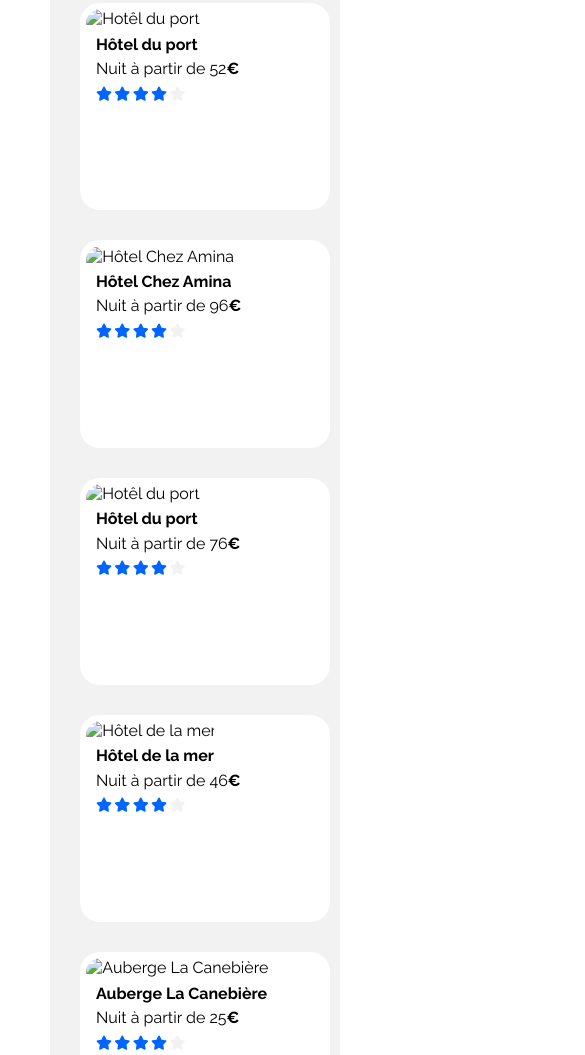
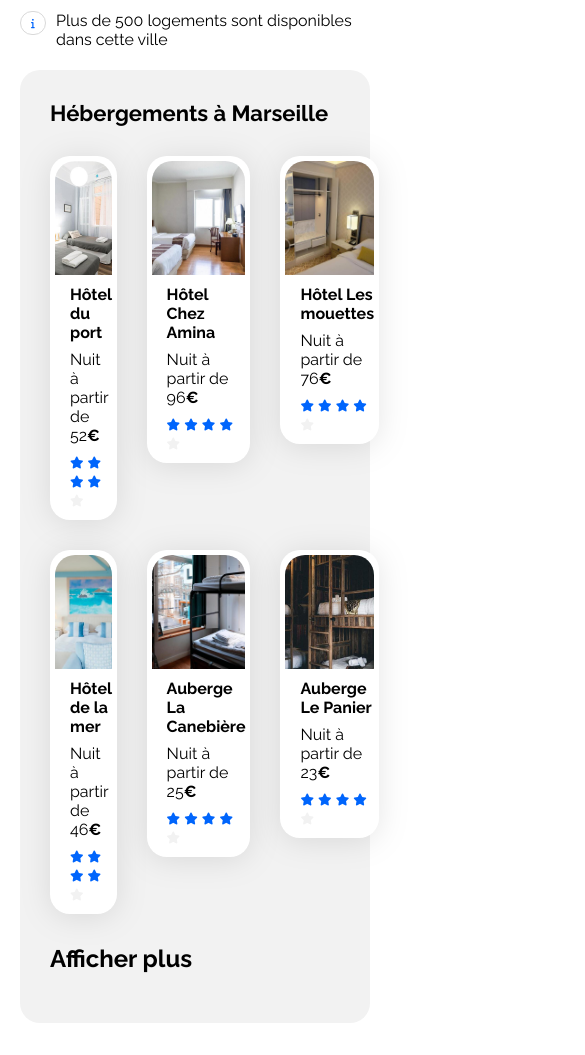
Before and after one commit to Oxmada/Projet_1, a plain HTML site: page index.html in a window 390 px wide. Shown: the part 597-1652 px from the top of the page, 585 px wide, since content can reach past the window. Drawn offline with Linux system fonts and the light colour scheme.

Commit message:
modif tablette version

```diff
--- a/css/style.css
+++ b/css/style.css
@@ -77,6 +77,51 @@ a {
     width: 65%;
 }
 
+.hebergements-cards {
+    display: grid;
+    grid-template-columns: 1fr 1fr 1fr;
+    margin-top: 30px;
+    margin-bottom: 30px;
+    gap: 30px;
+}
+
+.hebergements-cards .card {
+    display: flex;
+    flex-direction: column;
+}
+
+.hebergements-cards img {
+    width: 100%;
+    height: 114px;
+    border-top-left-radius: 20px;
+    border-top-right-radius: 20px;
+}
+
+.hebergements-cards .card-content {
+    box-sizing: border-box;
+    padding-left: 15px;
+    display: flex;
+    flex-direction: column;
+}
+
+.hebergements-cards .card-title {
+    margin-top: 10px;
+    margin-bottom: 8px;
+}
+
+.hebergements-cards .card-subtitle {
+    margin: 0;
+}
+
+.hebergements-cards .card-rating {
+    margin-top: 8px;
+    margin-bottom: 5px;
+}
+
+.title-afficher-plus {
+    margin-bottom: 30px;
+}
+
 /****** Populaires ***********/
 .populaires {
     width: 32%;
@@ -123,50 +168,6 @@ a {
 }
 
 
-
-
-/* Le code ci-dessous correspond à la version responsive uniquement */
-
-/****** Media queries ***********/
-/* Medium devices (tablets, less/equal than 1024px) */
-@media (max-width: 1024px) {
-    .hebergements-and-populaires {
-        flex-direction: column;
-    }
-
-    .hebergements {
-        width: 100%;
-    }
-
-    .populaires {
-        width: 100%;
-        margin-top: 50px;
-    }
-
-    .populaires-cards {
-        display: flex;
-        flex-direction: row;
-        justify-content: space-between;
-    }
-
-    .populaires-cards a {
-        width: 30%;
-    }
-
-    .populaires-cards .card-title {
-        font-size: 14px;
-    }
-
-    .populaires-cards .card-subtitle {
-        font-size: 13px;
-    }
-}
-
-/* Small devices (phones, less than 768px) */
-@media (max-width: 767.98px) {
-    /* ... */
-}
-
 /* Balises du Header */
 
 
@@ -198,28 +199,15 @@ nav a:hover {
     border-top: #9747FF solid 2px;
 }
 
-/* Balises générales */
+/* Section numéro 1 */
 
-H2 {
-    font-family: 'Raleway', sans-serif;
-    font-weight: 700;
-    font-size: 22px;
-    margin: 0;
-}
-H3 {
-    font-family: 'Raleway', sans-serif;
-    font-weight: 700;
-    font-size: 16px;
-    margin: 0;
+.title-form {
+    margin-bottom: 8px;
 }
 
-p {
-    font-size: 16px;
-    font-family: 'Raleway', sans-serif;
-    margin: 0;
+.subtitle-form {
+    margin-top: 0;
 }
-
-/* Section numéro 1 */
 
 .form_location {
     display: flex;
@@ -288,7 +276,6 @@ input::placeholder {
 }
 
 .container-filtre {
-    height: 50px;
     display: flex;
     flex-direction: row;
     gap: 15px;
@@ -305,9 +292,15 @@ input::placeholder {
     border: solid 2px #D9D9D9;
     display: flex;
     align-items: center;
-    padding-right: 15px;
     border-radius: 25px;
+    padding: 13px 8px;
+
 }
+ .filtre h3 {
+    margin: 0;
+ }
+
+
 
 .filtre:hover {
     background-color: #DEEBFF;
@@ -319,7 +312,7 @@ input::placeholder {
     height: 22px;
     font-size: 22px;
     padding-right: 10px;
-    padding-left: 15px;
+    padding-left: 10px;
 }
 
 .information {
@@ -348,51 +341,9 @@ input::placeholder {
     padding-left: 10px;
 }
 
-/* Section numéro 2 */
-
-.hebergements-marseille {
-    display: flex;
-    flex-direction: row;
-    gap: 30px;
-    flex-wrap: wrap;
-    margin-top: 30px;
-    margin-bottom: 30px;
+.information p {
+    margin: 0;
 }
-
-.hebergements-marseille-card {
-    height: 207.25px;
-    width: 250.33px;
-    border: none;
-    border-radius: 20px;
-    background-color: #FFFF;
-}
-
-.hebergements-marseille-image-card img {
-    width: 95%;
-    padding: 2.5% 2.5% 2.5% 2.5%;
-    height: 114px;
-    object-fit: cover;
-    border: none;
-    border-radius: 20px 20px 0 0 ;
-}
-
-.description-card {
-    padding-left: 16px;
-    display: flex;
-    flex-direction: column;
-    gap: 5.5px;
-}
-
-.note-étoiles i {
-    width: 14.25px;
-    height: 13.25px;
-    font-size: 14.25px;
-}
-
-.note-étoiles span i {
-    color: #F2F2F2;
-}
-
 
 /* Balises section numéro 3 */
 
@@ -406,30 +357,34 @@ input::placeholder {
     display: flex;
     flex-direction: row;
     gap: 30px;
-    flex-wrap: wrap;
+}
+.activites-marseille a {
+    width: 25%;
+    display: block;
+    text-decoration: none;
 }
 
-.activites-marseille-card {
+.activites-marseille .card {
 
-    height: 439px;
-    width: 297.5px;
+    width: 100%;
     border: none;
     border-radius: 20px;
     box-shadow: rgba(149, 157, 165, 0.2) 0px 8px 24px;
     margin-top: 30px;
     margin-bottom: 30px;
+    padding: 0;
 }
 
-.activites-marseille-card img {
+.activites-marseille .card img {
     object-fit: cover;
     border: none;
     border-radius: 20px 20px 0 0 ;
     width: 100%;
     height: 380px;
 }
-.description-card-activites {
+
+.activites-marseille .card .card-title {
     padding-left: 19px;
-    padding-top: 15px;
 }
 
 /* Balises du footer */
@@ -440,13 +395,78 @@ footer {
 
 .informations-footer {
     display: flex;
-    flex-direction: row;
     padding: 20px;
+    justify-content: space-between;
+    width: 100%;
 }
 
 .informations-footer-bloc {
     display: flex;
     flex-direction: column;
-    gap: 20px;
-    width: 446.67px;
+    width: 32%;
+    gap: 15px;
 }
+
+.informations-footer-bloc h2 {
+    margin: 0;
+}
+.informations-footer-bloc p {
+    margin: 0;
+}
+
+/****** Media queries ***********/
+/* Medium devices (tablets, less/equal than 1024px) */
+@media (max-width: 1024px) {
+
+    .main-container {
+
+        padding: 0 20px;
+    }
+    .container-filtre {
+        flex-wrap: wrap;
+    }
+    .label-filtre {
+
+        width: 100%;
+    }
+
+    .hebergements-and-populaires {
+        flex-direction: column;
+    }
+
+    .hebergements {
+        width: 100%;
+    }
+
+    .populaires {
+        width: 100%;
+        margin-top: 50px;
+    }
+
+    .populaires-cards {
+        display: flex;
+        flex-direction: row;
+        justify-content: space-between;
+    }
+
+    .populaires-cards a {
+        width: 30%;
+    }
+
+    .populaires-cards .card-title {
+        font-size: 14px;
+    }
+
+    .populaires-cards .card-subtitle {
+        font-size: 13px;
+    }
+
+    .activites-marseille .card img {
+        height: 200px;
+    }
+}
+
+/* Small devices (phones, less than 768px) */
+@media (max-width: 767.98px) {
+    /* ... */
+}
--- a/index.html
+++ b/index.html
@@ -31,14 +31,15 @@
 
         <main>
 
-            <section>
-
-                <h2>Trouvez votre hébergement pour des vacances de rêve</h2>
-                <P>En plein centre-ville ou en pleine nature</P>
+            <section class="section-1">
+                <h2 class="title-form">Trouvez votre hébergement pour des vacances de rêve</h2>
+                <P class="subtitle-form">En plein centre-ville ou en pleine nature</P>
 
                 <form class="form_location" action="" method="get">
                     <div class="label">
-                        <label for="location"><i class="fa-solid fa-location-dot"></i></label>
+                        <label for="location">
+                            <i class="fa-solid fa-location-dot"></i>
+                        </label>
                     </div>
                     <div class="input">
                         <input type="text" name="location" id="location" placeholder="Marseille, France" />
@@ -49,9 +50,7 @@
                 </form>
 
                 <div class="container-filtre">
-                    <div class="label-filtre">
-                        <H3>Filtres</H3>
-                    </div>
+                        <H3 class="label-filtre">Filtres</H3>
                     <div class="filtre">
                         <i class="fa-solid fa-money-bill-wave"></i>
                         <H3>Économique</H3>
@@ -81,128 +80,123 @@
 
             <div class="hebergements-and-populaires">
 
-                <section class="hebergements">
+                <section class="hebergements" id="hebergements">
 
-                    <H2>Hébergements à Marseille</H2>
+                    <h2 class="section-title">Hébergements à Marseille</h2>
 
-                    <div class="hebergements-marseille">
+                    <div class="hebergements-cards">
+
                         <a href="#">
-                            <article class="hebergements-marseille-card">
-                                <div class="hebergements-marseille-image-card">
-                                    <img src="./Images/Hebergements/fred-kleber.jpg" alt="Hotêl du port">
-                                </div>
-                                <div class="description-card">
-                                    <H3>Hôtel du port</H3>
-                                    <p>Nuit à partir de 52<span class="euro">€</span></p>
-                                    <div class="note-étoiles">
-                                        <i class="fa-solid fa-star"></i>
-                                        <i class="fa-solid fa-star"></i>
-                                        <i class="fa-solid fa-star"></i>
-                                        <i class="fa-solid fa-star"></i>
-                                        <span><i class="fa-solid fa-star"></i></span>
+                            <article class="card">
+                                <img src="./images/hebergements/fred-kleber.jpg" alt="Hôtel du port">
+                                <div class="card-content">
+                                    <h3 class="card-title">Hôtel du port</h3>
+                                    <p class="card-subtitle">Nuit à partir de 52<span class="euro">€</span></p>
+                                    <div class="card-rating">
+                                        <i class="fa-xs fa-solid fa-star" aria-hidden="true"></i>
+                                        <i class="fa-xs fa-solid fa-star" aria-hidden="true"></i>
+                                        <i class="fa-xs fa-solid fa-star" aria-hidden="true"></i>
+                                        <i class="fa-xs fa-solid fa-star" aria-hidden="true"></i>
+                                        <i class="fa-xs fa-solid fa-star neutral-star" aria-hidden="true"></i>
+                                        <span class="sr-only">Note de 4 sur 5</span>
                                     </div>
                                 </div>
                             </article>
                         </a>
 
                         <a href="#">
-                            <article class="hebergements-marseille-card">
-                                <div class="hebergements-marseille-image-card">
-                                    <img src="./Images/Hebergements/febrian-zakaria.jpg" alt="Hôtel Chez Amina">
-                                </div>
-                                <div class="description-card">
-                                    <H3>Hôtel Chez Amina</H3>
-                                    <p>Nuit à partir de 96<span class="euro">€</span></p>
-                                    <div class="note-étoiles">
-                                        <i class="fa-solid fa-star"></i>
-                                        <i class="fa-solid fa-star"></i>
-                                        <i class="fa-solid fa-star"></i>
-                                        <i class="fa-solid fa-star"></i>
-                                        <span><i class="fa-solid fa-star"></i></span>
+                            <article class="card">
+                                <img src="./images/hebergements/febrian-zakaria.jpg" alt="Hôtel Chez Amina">
+                                <div class="card-content">
+                                    <h3 class="card-title">Hôtel Chez Amina</h3>
+                                    <p class="card-subtitle">Nuit à partir de 96<span class="euro">€</span></p>
+                                    <div class="card-rating">
+                                        <i class="fa-xs fa-solid fa-star" aria-hidden="true"></i>
+                                        <i class="fa-xs fa-solid fa-star" aria-hidden="true"></i>
+                                        <i class="fa-xs fa-solid fa-star" aria-hidden="true"></i>
+                                        <i class="fa-xs fa-solid fa-star" aria-hidden="true"></i>
+                                        <i class="fa-xs fa-solid fa-star neutral-star" aria-hidden="true"></i>
+                                        <span class="sr-only">Note de 4 sur 5</span>
                                     </div>
                                 </div>
                             </article>
                         </a>
 
                         <a href="#">
-                            <article class="hebergements-marseille-card">
-                                <div class="hebergements-marseille-image-card">
-                                    <img src="./Images/Hebergements/reisetopia.jpg" alt="Hotêl du port">
-                                </div>
-                                <div class="description-card">
-                                    <H3>Hôtel du port</H3>
-                                    <p>Nuit à partir de 76<span class="euro">€</span></p>
-                                    <div class="note-étoiles">
-                                        <i class="fa-solid fa-star"></i>
-                                        <i class="fa-solid fa-star"></i>
-                                        <i class="fa-solid fa-star"></i>
-                                        <i class="fa-solid fa-star"></i>
-                                        <span><i class="fa-solid fa-star"></i></span>
+                            <article class="card">
+                                <img src="./images/hebergements/reisetopia.jpg" alt="Hôtel Les Mouettes">
+                                <div class="card-content">
+                                    <h3 class="card-title">Hôtel Les mouettes</h3>
+                                    <p class="card-subtitle">Nuit à partir de 76<span class="euro">€</span></p>
+                                    <div class="card-rating">
+                                        <i class="fa-xs fa-solid fa-star" aria-hidden="true"></i>
+                                        <i class="fa-xs fa-solid fa-star" aria-hidden="true"></i>
+                                        <i class="fa-xs fa-solid fa-star" aria-hidden="true"></i>
+                                        <i class="fa-xs fa-solid fa-star" aria-hidden="true"></i>
+                                        <i class="fa-xs fa-solid fa-star neutral-star" aria-hidden="true"></i>
+                                        <span class="sr-only">Note de 4 sur 5</span>
                                     </div>
                                 </div>
                             </article>
                         </a>
 
                         <a href="#">
-                            <article class="hebergements-marseille-card">
-                                <div class="hebergements-marseille-image-card">
-                                    <img src="./Images/Hebergements/annie-spratt.jpg" alt="Hôtel de la mer">
-                                </div>
-                                <div class="description-card">
-                                    <H3>Hôtel de la mer</H3>
-                                    <p>Nuit à partir de 46<span class="euro">€</span></p>
-                                    <div class="note-étoiles">
-                                        <i class="fa-solid fa-star"></i>
-                                        <i class="fa-solid fa-star"></i>
-                                        <i class="fa-solid fa-star"></i>
-                                        <i class="fa-solid fa-star"></i>
-                                        <span><i class="fa-solid fa-star"></i></span>
+                            <article class="card">
+                                <img src="./images/hebergements/annie-spratt.jpg" alt="Hôtel de la mer">
+                                <div class="card-content">
+                                    <h3 class="card-title">Hôtel de la mer</h3>
+                                    <p class="card-subtitle">Nuit à partir de 46<span class="euro">€</span></p>
+                                    <div class="card-rating">
+                                        <i class="fa-xs fa-solid fa-star" aria-hidden="true"></i>
+                                        <i class="fa-xs fa-solid fa-star" aria-hidden="true"></i>
+                                        <i class="fa-xs fa-solid fa-star" aria-hidden="true"></i>
+                                        <i class="fa-xs fa-solid fa-star" aria-hidden="true"></i>
+                                        <i class="fa-xs fa-solid fa-star neutral-star" aria-hidden="true"></i>
+                                        <span class="sr-only">Note de 4 sur 5</span>
                                     </div>
                                 </div>
                             </article>
                         </a>
 
                         <a href="#">
-                            <article class="hebergements-marseille-card">
-                                <div class="hebergements-marseille-image-card">
-                                    <img src="./Images/Hebergements/marcus-loke.jpg" alt="Auberge La Canebière">
-                                </div>
-                                <div class="description-card">
-                                    <H3>Auberge La Canebière</H3>
-                                    <p>Nuit à partir de 25<span class="euro">€</span></p>
-                                    <div class="note-étoiles">
-                                        <i class="fa-solid fa-star"></i>
-                                            <i class="fa-solid fa-star"></i>
-                                        <i class="fa-solid fa-star"></i>
-                                        <i class="fa-solid fa-star"></i>
-                                        <span><i class="fa-solid fa-star"></i></span>
+                            <article class="card">
+                                <img src="./images/hebergements/marcus-loke.jpg" alt="Auberge La Canebière">
+                                <div class="card-content">
+                                    <h3 class="card-title">Auberge La Canebière</h3>
+                                    <p class="card-subtitle">Nuit à partir de 25<span class="euro">€</span></p>
+                                    <div class="card-rating">
+                                        <i class="fa-xs fa-solid fa-star" aria-hidden="true"></i>
+                                        <i class="fa-xs fa-solid fa-star" aria-hidden="true"></i>
+                                        <i class="fa-xs fa-solid fa-star" aria-hidden="true"></i>
+                                        <i class="fa-xs fa-solid fa-star" aria-hidden="true"></i>
+                                        <i class="fa-xs fa-solid fa-star neutral-star" aria-hidden="true"></i>
+                                        <span class="sr-only">Note de 4 sur 5</span>
                                     </div>
                                 </div>
                             </article>
                         </a>
 
                         <a href="#">
-                            <article class="hebergements-marseille-card">
-                                <div class="hebergements-marseille-image-card">
-                                    <img src="./Images/Hebergements/nicate-lee.jpg" alt="Auberge Le Panier">
-                                </div>
-                                <div class="description-card">
-                                    <H3>Auberge Le Panier</H3>
-                                    <p>Nuit à partir de 25<span class="euro">€</span></p>
-                                    <div class="note-étoiles">
-                                        <i class="fa-solid fa-star"></i>
-                                        <i class="fa-solid fa-star"></i>
-                                        <i class="fa-solid fa-star"></i>
-                                        <i class="fa-solid fa-star"></i>
-                                        <span><i class="fa-solid fa-star"></i></span>
+                            <article class="card">
+                                <img src="./images/hebergements/nicate-lee.jpg" alt="Auberge Le Panier">
+                                <div class="card-content">
+                                    <h3 class="card-title">Auberge Le Panier</h3>
+                                    <p class="card-subtitle">Nuit à partir de 23<span class="euro">€</span></p>
+                                    <div class="card-rating">
+                                        <i class="fa-xs fa-solid fa-star" aria-hidden="true"></i>
+                                        <i class="fa-xs fa-solid fa-star" aria-hidden="true"></i>
+                                        <i class="fa-xs fa-solid fa-star" aria-hidden="true"></i>
+                                        <i class="fa-xs fa-solid fa-star" aria-hidden="true"></i>
+                                        <i class="fa-xs fa-solid fa-star neutral-star" aria-hidden="true"></i>
+                                        <span class="sr-only">Note de 4 sur 5</span>
                                     </div>
                                 </div>
                             </article>
                         </a>
-
                     </div>
 
-                    <H2><a href="#">Afficher plus</a></H2>
+
+                    <span class="title-afficher-plus"><h2><a href="#">Afficher plus</a></h2></span>
 
                 </section>
 
@@ -273,45 +267,39 @@
                 </section>
             </div>
 
-            <section class="activites">
+            <section class="activites" id="activites">
 
                 <H2>Activités à Marseille</H2>
+
                 <div class="activites-marseille">
                     <a href="#">
-                        <article class="activites-marseille-card">
+                        <article class="card">
                             <img src="./Images/activites/reno-laithienne.jpg" alt="vieux-port">
-                            <div class="description-card-activites">
-                                <h3>Vieux-Port</h3>
-                            </div>
+                            <h3 class="card-title">Vieux-Port</h3>
                         </article>
                     </a>
 
                     <a href="#">
-                        <article class="activites-marseille-card">
+                        <article class="card">
                             <img src="./Images/activites/paul-hermann.jpg" alt="Fort-de-Pomègues">
-                            <div class="description-card-activites">
-                                <h3>Fort de Pomègues</h3>
-                            </div>
+                            <h3 class="card-title">Fort de Pomègues</h3>
                         </article>
                     </a>
 
                     <a href="#">
-                        <article class="activites-marseille-card">
+                        <article class="card">
                             <img src="./Images/activites/kilyan-sockalingum.jpg" alt="Parc national des Calanques">
-                            <div class="description-card-activites">
-                                <h3>Parc national des Calanques</h3>
-                            </div>
+                            <h3 class="card-title">Parc national des Calanques</h3>
                         </article>
                     </a>
 
                     <a href="#">
-                        <article class="activites-marseille-card">
+                        <article class="card">
                             <img src="./Images/activites/florian-wehde.jpg" alt="Notre-Dame-de-la-Garde">
-                            <div class="description-card-activites">
-                                <h3>Notre-Dame-de-la-Garde</h3>
-                            </div>
+                            <h3 class="card-title">Notre-Dame-de-la-Garde</h3>
                         </article>
                     </a>
+
                 </div>
 
             </section>
```
Also changed, not shown: Images/Hebergements/annie-spratt.jpg (added), Images/Hebergements/aw-creative.jpg (added), Images/Hebergements/emile-guillemot.jpg (added), Images/Hebergements/febrian-zakaria.jpg (added), Images/Hebergements/febrian-zakaria2.jpg (added), Images/Hebergements/fred-kleber.jpg (added), Images/Hebergements/marcus-loke.jpg (added), Images/Hebergements/nicate-lee.jpg (added), Images/Hebergements/reisetopia.jpg (added), Images/activites/florian-wehde.jpg (added), Images/activites/kilyan-sockalingum.jpg (added), Images/activites/paul-hermann.jpg (added), Images/activites/reno-laithienne.jpg (added), Images/logo/Booki.png (added), 1 more files.
